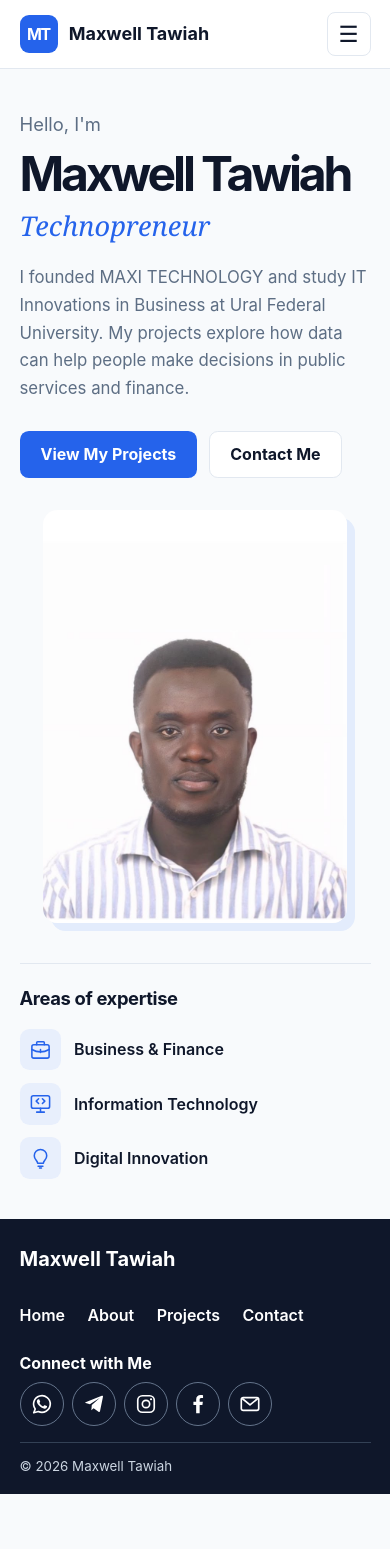
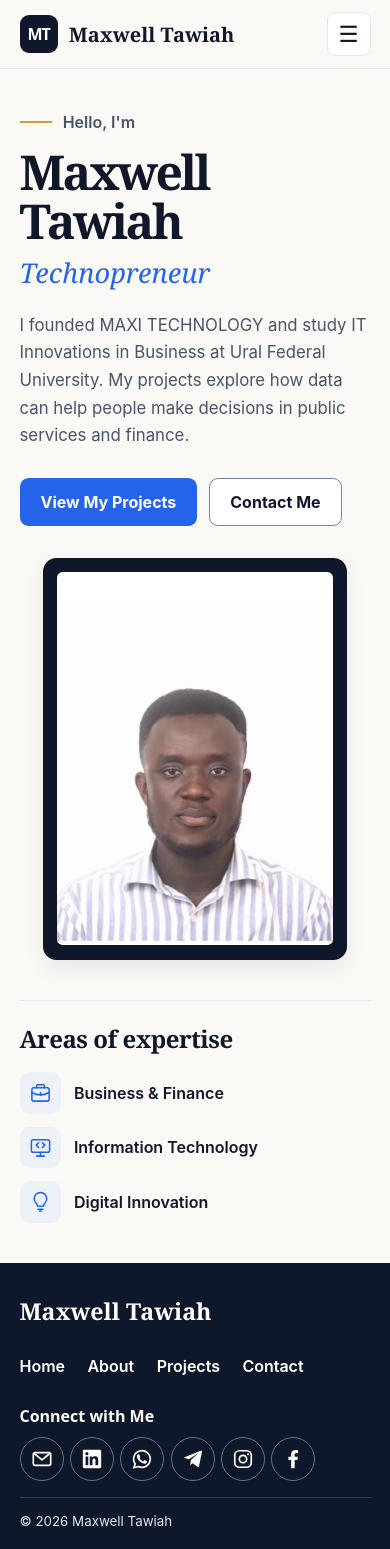
Before and after one commit to MaxiTechnology/Portfolio, a React (Vite) app: page / in a window 390 px wide. Before the commit the page ends 1494 px from the top, so only its background shows below. Built offline with nearby package versions, Linux system fonts and the light colour scheme.

Commit message:
Enhance portfolio visual design, colour palette and LinkedIn integration

```diff
--- a/src/components/Footer.jsx
+++ b/src/components/Footer.jsx
@@ -20,6 +20,17 @@ export default function Footer() {
           <nav className="footer-social" aria-labelledby="social-title">
             <h2 id="social-title">Connect with Me</h2>
             <div className="social-links">
+              <a href={`mailto:${contactEmail}`} aria-label={`Email Maxwell at ${contactEmail}`} title={contactEmail}>
+                <svg viewBox="0 0 24 24" aria-hidden="true">
+                  <rect x="2.5" y="5" width="19" height="14" rx="2" />
+                  <path d="m3.5 6 8.5 7 8.5-7" />
+                </svg>
+              </a>
+              <a href="https://www.linkedin.com/in/maxwellta13/" target="_blank" rel="noopener noreferrer" aria-label="LinkedIn (opens in a new tab)" title="LinkedIn">
+                <svg viewBox="0 0 24 24" aria-hidden="true">
+                  <path fill="currentColor" stroke="none" d="M20.45 2H3.55C2.69 2 2 2.68 2 3.52v16.96c0 .84.69 1.52 1.55 1.52h16.9c.86 0 1.55-.68 1.55-1.52V3.52c0-.84-.69-1.52-1.55-1.52ZM7.93 18.75H4.98V9.2h2.95v9.55ZM6.45 7.9a1.71 1.71 0 1 1 0-3.42 1.71 1.71 0 0 1 0 3.42Zm12.3 10.85H15.8v-4.64c0-1.11-.02-2.53-1.54-2.53-1.54 0-1.78 1.2-1.78 2.45v4.72H9.53V9.2h2.83v1.3h.04c.39-.74 1.36-1.52 2.8-1.52 2.99 0 3.55 1.97 3.55 4.53v5.24Z" />
+                </svg>
+              </a>
               <a href="https://wa.me/message/VPO6TZCCQGORC1" target="_blank" rel="noopener noreferrer" aria-label="WhatsApp (opens in a new tab)" title="WhatsApp">
                 <svg viewBox="0 0 24 24" aria-hidden="true">
                   <path d="M4.6 17.4A9.1 9.1 0 1 1 8 20.2L3 21.5z" />
@@ -43,12 +54,6 @@ export default function Footer() {
                   <path fill="currentColor" stroke="none" d="M13.8 22v-9h3l.5-3.5h-3.5V7.3c0-1 .3-1.8 1.8-1.8h1.9V2.4c-.7-.1-1.7-.2-2.7-.2-2.8 0-4.8 1.7-4.8 4.9v2.4H7V13h3v9z" />
                 </svg>
               </a>
-              <a href={`mailto:${contactEmail}`} aria-label={`Email Maxwell at ${contactEmail}`} title={contactEmail}>
-                <svg viewBox="0 0 24 24" aria-hidden="true">
-                  <rect x="2.5" y="5" width="19" height="14" rx="2" />
-                  <path d="m3.5 6 8.5 7 8.5-7" />
-                </svg>
-              </a>
             </div>
           </nav>
         </div>
--- a/src/pages/Contact.jsx
+++ b/src/pages/Contact.jsx
@@ -1,5 +1,4 @@
 import ContactForm from '../components/ContactForm.jsx'
-import { contactEmail } from '../data/profile.js'
 import '../styles/contact.css'
 
 const collaborationInterests = [
@@ -15,12 +14,12 @@ const collaborationInterests = [
 export default function Contact() {
   return (
     <div className="contact-layout">
-      <div>
-        <header>
+      <header className="contact-intro">
         <h1>Contact Me</h1>
         <p className="page-subtitle">Have a project in mind?</p>
-          <p>I welcome questions about my work and ideas for collaboration. You can reach me at <a href={`mailto:${contactEmail}`}>{contactEmail}</a> or use the form to prepare a message.</p>
+        <p>I welcome questions about my work and ideas for collaboration. Use the form to prepare a message or connect through one of the platforms below.</p>
       </header>
+      <ContactForm />
       <section className="collaboration">
         <h2>Areas of collaboration</h2>
         <ul className="interest-list">
@@ -28,7 +27,5 @@ export default function Contact() {
         </ul>
       </section>
     </div>
-      <ContactForm />
-    </div>
   )
 }
--- a/src/pages/Home.jsx
+++ b/src/pages/Home.jsx
@@ -22,9 +22,10 @@ export default function Home() {
           </div>
         </div>
 
-        {/* The original dimensions keep space for the portrait while it loads. */}
-        <img className="portrait" src={`${import.meta.env.BASE_URL}Maxi.jpeg`}
-          width="796" height="1080" alt="Portrait of Maxwell Tawiah" />
+        <div className="portrait-frame">
+          <img className="portrait" src={`${import.meta.env.BASE_URL}Maxi.jpeg`}
+            width="796" height="1080" alt="Portrait of Maxwell Tawiah" />
+        </div>
       </section>
 
       <section className="expertise" aria-labelledby="expertise-title">
--- a/src/styles/about.css
+++ b/src/styles/about.css
@@ -2,12 +2,14 @@
 .background-list, .skills-grid { display: grid; gap: 1rem; margin-top: 1.5rem; }
 .background-card, .skill-card { padding: clamp(1.25rem, 3vw, 2rem); }
 .background-card { display: grid; grid-template-columns: minmax(12rem, 1fr) 3fr; gap: 1.5rem; }
+.background-card > div + div { border-left: 1px solid var(--border); padding-left: 1.5rem; }
+.skill-card li::marker, .business-columns li::marker { color: var(--accent); }
 .entry-date, .entry-result { color: var(--accent); font-weight: 600; }
 .background-card p, .company-panel .entry-date { margin-top: 0.4rem; }
 .organization { color: var(--primary); font-weight: 600; }
 .company-panel {
   background: var(--tint);
-  border-left: 4px solid var(--accent);
+  border-left: 3px solid var(--gold);
   border-radius: 1rem;
   padding: clamp(1.25rem, 4vw, 3rem);
   margin-top: 1.5rem;
@@ -21,4 +23,5 @@
 @media (max-width: 768px) {
   .business-columns, .background-card { grid-template-columns: 1fr; }
   .background-card { gap: 0.6rem; }
+  .background-card > div + div { padding-left: 0; border-left: 0; }
 }
--- a/src/styles/components.css
+++ b/src/styles/components.css
@@ -1,4 +1,4 @@
-.site-header { background: var(--surface); border-bottom: 1px solid var(--border); }
+.site-header { background: var(--background); border-bottom: 1px solid var(--border); }
 .header-row, .footer-row {
   display: flex;
   align-items: center;
@@ -6,7 +6,7 @@
   gap: 1rem;
 }
 .header-row { min-height: 76px; }
-.brand { display: inline-flex; align-items: center; gap: 0.7rem; font-size: 1.125rem; font-weight: 700; }
+.brand { display: inline-flex; align-items: center; gap: 0.7rem; font: bold 1.25rem var(--display-font); }
 .brand, .nav-links a, .footer-links a { color: inherit; text-decoration: none; }
 .brand-mark {
   display: grid;
@@ -14,9 +14,10 @@
   width: 38px;
   height: 38px;
   border-radius: 9px;
-  background: var(--accent);
+  background: var(--primary);
   color: white;
   font-size: 1rem;
+  font-family: system-ui, sans-serif;
   letter-spacing: -0.08em;
 }
 .nav-links, .footer-links { display: flex; gap: 0.4rem; }
@@ -34,15 +35,16 @@
   border-radius: 0.5rem;
   font-size: 1.4rem;
 }
-.site-footer { background: var(--primary); color: white; padding-block: 1.5rem 1rem; }
+.site-footer { background: var(--primary); color: var(--surface); padding-block: 2rem 1rem; }
 .footer-row { flex-wrap: wrap; }
-.site-footer strong { font-size: 1.25rem; }
-.site-footer p, .site-footer small { color: #cbd5e1; }
+.site-footer strong { font: bold 1.45rem var(--display-font); }
+.site-footer p, .site-footer small { color: var(--border); }
 .site-footer p { margin-top: 0.4rem; }
 .footer-links { flex-wrap: wrap; }
 .footer-links a:hover { color: #a9c7ff; text-decoration: underline; }
-.footer-social h2 { font-size: 1rem; letter-spacing: normal; }
-.social-links { display: flex; flex-wrap: wrap; gap: 0.5rem; margin-top: 0.65rem; }
+.footer-social h2 { font: 600 1rem system-ui, sans-serif; letter-spacing: normal; }
+.footer-social { max-width: 100%; }
+.social-links { display: flex; flex-wrap: wrap; gap: 0.4rem; margin-top: 0.65rem; }
 .social-links a {
   display: grid;
   place-items: center;
--- a/src/styles/global.css
+++ b/src/styles/global.css
@@ -1,12 +1,16 @@
 :root {
   --primary: #0f172a;
   --accent: #2563eb;
-  --background: #f8fafc;
+  --background: #faf9f6;
   --surface: #fff;
-  --text: #0f172a;
-  --muted: #5d6e84;
+  --text: var(--primary);
+  --muted: #475569;
   --border: #e2e8f0;
-  --tint: #eff5ff;
+  --tint: #edf2f8;
+  --gold: #c9a227;
+  --accent-hover: #194dc2;
+  --field-border: #758398;
+  --display-font: Georgia, 'Times New Roman', serif;
 }
 
 *, *::before, *::after { box-sizing: border-box; }
@@ -20,10 +24,11 @@ body {
 }
 
 #root { min-height: 100vh; display: flex; flex-direction: column; }
-.container { width: min(1200px, 90%); margin-inline: auto; }
+.container { width: min(72rem, 90%); margin-inline: auto; }
 main { flex: 1; padding-block: clamp(2.5rem, 5vw, 5rem); }
 .section { margin-top: clamp(3rem, 6vw, 5.5rem); }
 h1, h2, h3 { margin: 0; line-height: 1.14; letter-spacing: -0.035em; }
+h1, h2 { font-family: var(--display-font); text-wrap: balance; }
 h1 { font-size: clamp(2.75rem, 5.6vw, 5rem); }
 h2 { font-size: clamp(1.75rem, 3vw, 2.5rem); }
 h3 { font-size: 1.25rem; }
@@ -47,11 +52,11 @@ a, button { transition: background-color 180ms, color 180ms, border-color 180ms;
   text-decoration: none;
 }
 .primary { background: var(--accent); color: white; }
-.primary:hover { background: #194dc2; }
+.primary:hover { background: var(--accent-hover); }
 .secondary, .card { background: var(--surface); border: 1px solid var(--border); }
-.secondary { color: var(--text); }
+.secondary { color: var(--primary); border-color: var(--field-border); }
 .secondary:hover { color: var(--accent); border-color: var(--accent); }
-.card { border-radius: 1rem; box-shadow: 0 3px 12px #0f172a08; }
+.card { border-radius: 0.85rem; box-shadow: 0 3px 12px #0f172a08; }
 
 @media (prefers-reduced-motion: reduce) {
   *, *::before, *::after { transition-duration: 0s !important; }
--- a/src/styles/home.css
+++ b/src/styles/home.css
@@ -3,37 +3,40 @@
   grid-template-columns: minmax(0, 3fr) minmax(0, 2fr);
   align-items: center;
   gap: clamp(2rem, 6vw, 6rem);
-  max-width: 68rem;
+  max-width: 70rem;
   margin-inline: auto;
 }
-.greeting { margin: 0 0 0.65rem; color: var(--muted); font-size: 1.15rem; }
+.greeting { display: flex; align-items: center; gap: 0.7rem; margin: 0 0 0.8rem; color: var(--muted); font-weight: 600; }
+.greeting::before { content: ''; width: 2rem; height: 2px; background: var(--gold); }
 .hero h1 {
   font-size: clamp(3rem, 6.3vw, 5.7rem);
-  letter-spacing: -0.065em;
+  letter-spacing: -0.055em;
   line-height: 1.02;
   text-wrap: balance;
 }
 .headline {
   margin-top: 0.7rem;
   color: var(--accent);
-  font: italic clamp(1.7rem, 3vw, 2.65rem)/1.2 Georgia, serif;
+  font: italic clamp(1.7rem, 3vw, 2.65rem)/1.2 var(--display-font);
 }
 .hero-description { max-width: 43ch; margin-top: 1.35rem; font-size: clamp(1.05rem, 1.5vw, 1.25rem); }
 .hero .button { gap: 0.8rem; padding-inline: 1.25rem; }
-.portrait {
-  width: min(100%, 22rem);
-  height: auto;
+.portrait-frame {
+  width: min(100%, 23rem);
   justify-self: center;
-  border-radius: 0.9rem;
-  box-shadow: 8px 8px 0 #e3ecfc;
+  padding: clamp(0.9rem, 1.7vw, 1.5rem);
+  background: var(--primary);
+  border-radius: 0.85rem;
+  box-shadow: 0 8px 20px #0f172a14;
 }
+.portrait { width: 100%; height: auto; border-radius: 0.35rem; }
 .expertise {
-  max-width: 68rem;
+  max-width: 70rem;
   margin: clamp(2.5rem, 5vw, 4.5rem) auto 0;
   padding-top: 1.5rem;
   border-top: 1px solid var(--border);
 }
-.expertise h2 { font-size: 1.15rem; letter-spacing: -0.02em; }
+.expertise h2 { font-size: 1.5rem; letter-spacing: -0.02em; }
 .expertise-list {
   display: grid;
   grid-template-columns: repeat(3, minmax(0, 1fr));
@@ -49,7 +52,7 @@
   flex: 0 0 2.6rem;
   height: 2.6rem;
   border-radius: 0.6rem;
-  background: #e8effc;
+  background: var(--tint);
   color: var(--accent);
 }
 .expertise-icon svg {
@@ -60,9 +63,9 @@
   stroke-linecap: round;
   stroke-linejoin: round;
 }
-@media (max-width: 768px) {
+@media (max-width: 700px) {
   .hero { grid-template-columns: minmax(0, 1fr); gap: 2rem; }
-  .portrait { width: min(95%, 19rem); }
+  .portrait-frame { width: min(100%, 19rem); }
 }
 @media (max-width: 640px) {
   .expertise-list { grid-template-columns: 1fr; gap: 0.8rem; }
```
Also changed, not shown: src/styles/contact.css (+14 -5 lines), src/styles/projects.css (+10 -4 lines), 1 other file (tests, documents, lock files or other folders). Lines whose indentation alone changed are shown as unchanged.
